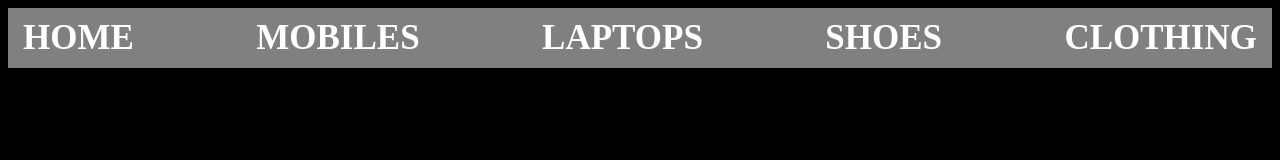
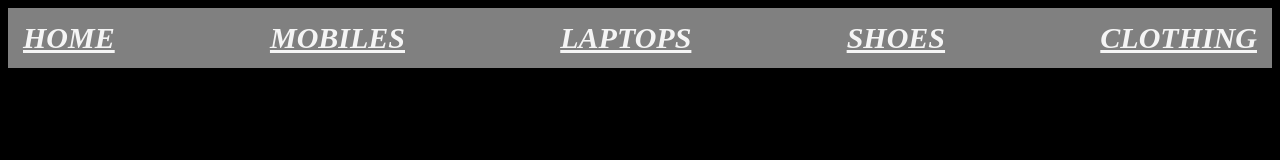
Before and after one commit to uday5252/Navbar-Repository, a plain HTML site: page index.html in a window 1280 px wide. Drawn offline with Linux system fonts and the light colour scheme.

Commit message:
Changes done in style.css

```diff
--- a/style.css
+++ b/style.css
@@ -7,13 +7,13 @@ div{
     display: flex;
     justify-content: space-between;
     align-items: center;
-    background-color: gray;
+    background-color: grey;
     padding: 0px 15px 0px 15px;
 }
 
 a{
-    font-size: 35px;
-    text-decoration: none;
-    font-weight: 600;
-    color: white;
+    font-size: 30px;
+    font-style: italic;
+    font-weight: 900;
+    color: whitesmoke;
 }
```
